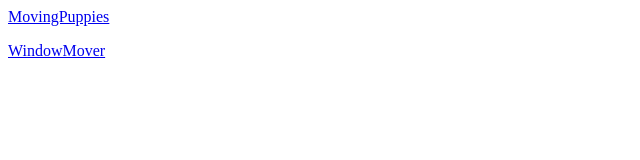
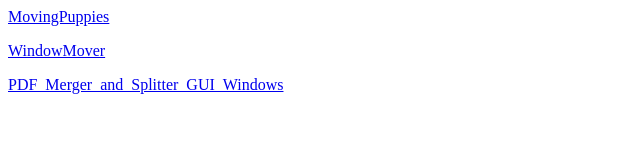
Before and after one commit to NicholasChoi/nicholaschoi.github.io, a plain HTML site: page index.html in a window 1280 px wide. Shown: the whole page, without its empty margins (0-640 px from the left). Drawn offline with Linux system fonts and the light colour scheme.

Commit message:
PDF_Merger_and_Splitter_GUI_Windows has been added.

```diff
--- a/index.html
+++ b/index.html
@@ -6,5 +6,6 @@
 <body>
     <a href="./files/MovingPuppies.7z" download>MovingPuppies</a>
     <p><a href="./files/WindowMover.7z" download>WindowMover</a>
+    <p><a href="./files/PDF_Merger_and_Splitter_GUI_Windows.7z" download>PDF_Merger_and_Splitter_GUI_Windows</a>
 </body>
 </html>
```
Also changed, not shown: 1 other file.
